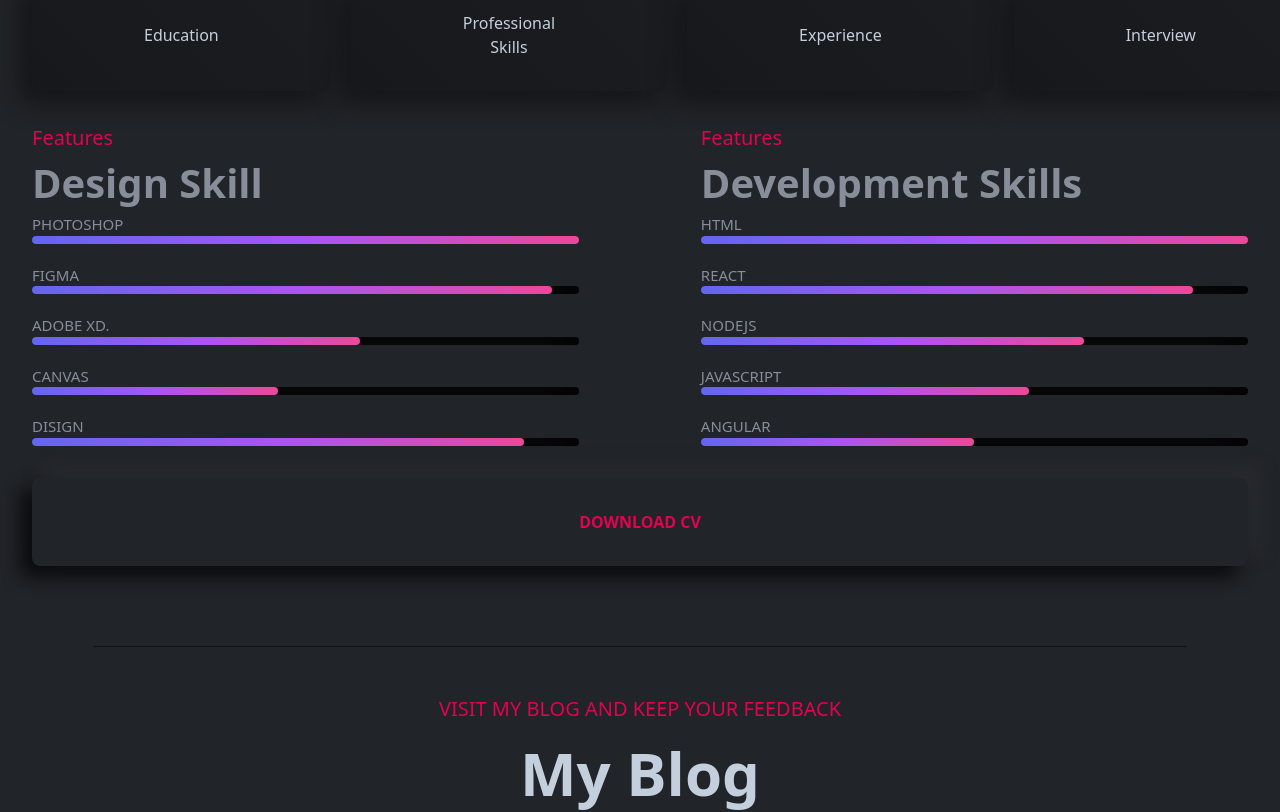
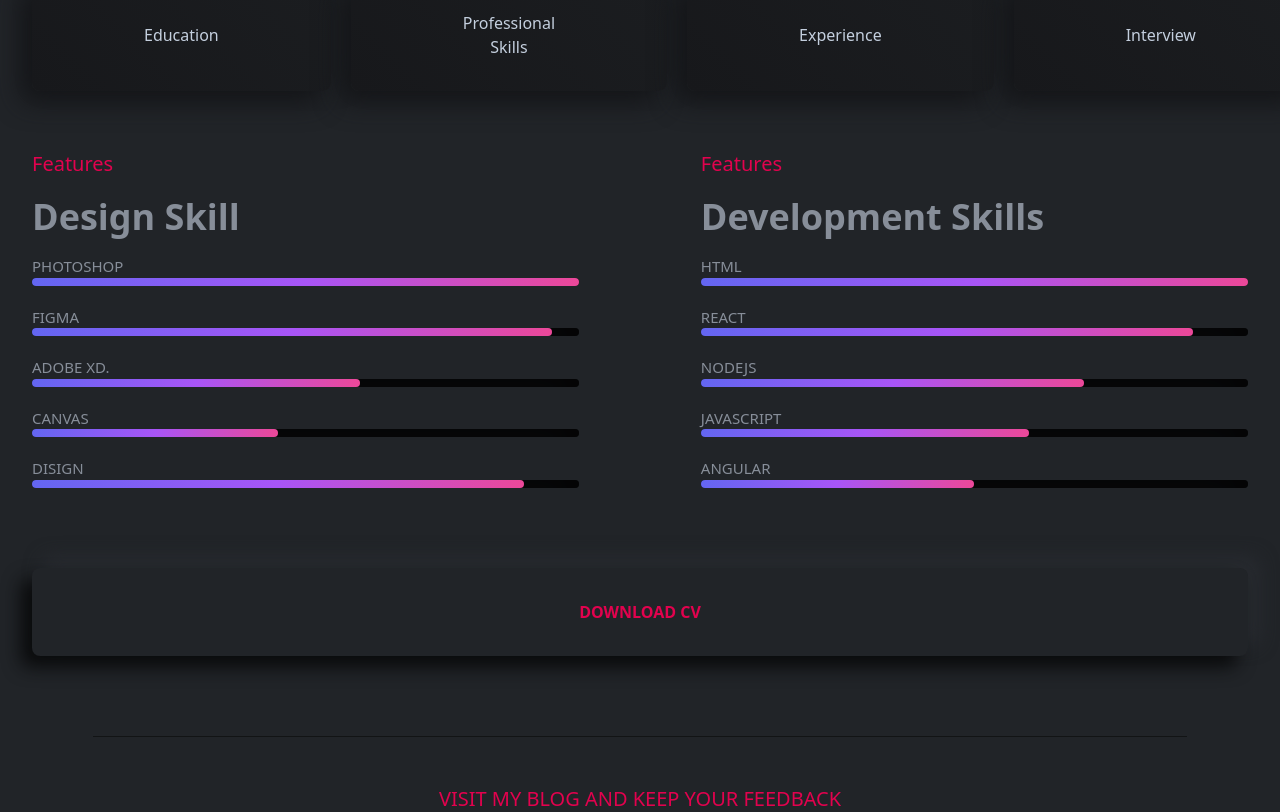
Before and after one commit to Kedesh11/portfolio, a React (Create React App) app: page / in a window 1280 px wide. Shown: the part 3300-4112 px from the top of the page. Built offline with nearby package versions, Linux system fonts and the light colour scheme.

Commit message:
responsive done

```diff
--- a/src/App.css
+++ b/src/App.css
@@ -70,11 +70,6 @@ h2 {
   color: #E2024E;
 }
 
-.skill h1 {
-  color: #878e99;
-  font-size: 40px;
-  font-weight: bold;
-}
 
 .skill p {
   color: #878e99;
--- a/src/App.js
+++ b/src/App.js
@@ -85,7 +85,7 @@ export default function App() {
       {/* Section Portfolio */}
       <div className="w-[90%] h-[1px] bg-[#121415] my-[3em] mx-auto"></div>
       <div>
-        <h3 className="text-[#E2024E] flex justify-center my-[1em]">VISIT MY PORTFOLIO AND KEEP YOUR FEEDBACK</h3>
+        <h3 className="hidden lg:text-[#E2024E] lg:flex lg:justify-center lg:my-[1em] ">VISIT MY PORTFOLIO AND KEEP YOUR FEEDBACK</h3>
         <h1 className="text-[#c4cfde] text-2xl lg:text-6xl flex justify-center font-bold">My Portfolio</h1>
         <div className="grid gap-10 sm:grid-cols md:grid-cols-2 lg:grid-cols-3 lg:justify-between my-[3em] ">
           <a href="#">
@@ -244,10 +244,10 @@ export default function App() {
           <Button className="text-[#c4cfde] hover:text-[#E2024E] py-[2em] px-[7em] rounded-lg resume" title="Interview" />
         </div>
 
-        <div className="flex sm:flex-col sm: md:flex-row  justify-between skill">
+        <div className="hidden lg:flex  lg:justify-between my-[3em]  skill">
           <div className="w-[45%]">
-            <h2>Features</h2>
-            <h1>Design Skill</h1>
+            <h2 className="my-[.5em]">Features</h2>
+            <h1 className="text-[#878e99] font-bold text-4xl my-[.5em]">Design Skill</h1>
             <div className="flex flex-col gap-5">
               <div>
                 <p>PHOTOSHOP</p>
@@ -287,8 +287,94 @@ export default function App() {
           </div>
 
           <div className="w-[45%]">
+            <h2 className="flex justify-start my-[.5em]">Features</h2>
+            <h1 className="text-[#878e99] font-bold text-4xl my-[.5em]">Development Skills</h1>
+            <div className="flex flex-col gap-5">
+              <div>
+                <p>HTML</p>
+                <div className="div-skill  w-full h-[8px] bg-[#202327] rounded-lg">
+                  <div className="h-full w-full bg-gradient-to-r from-indigo-500 via-purple-500 to-pink-500 rounded-lg"></div>
+                </div>
+              </div>
+
+              <div>
+                <p>REACT</p>
+                <div className="div-skill  w-full h-[8px] bg-[#202327] rounded-lg">
+                  <div className="h-full w-[90%] bg-gradient-to-r from-indigo-500 via-purple-500 to-pink-500 rounded-lg"></div>
+                </div>
+              </div>
+
+              <div>
+                <p>NODEJS</p>
+                <div className="div-skill  w-full h-[8px] bg-[#202327] rounded-lg">
+                  <div className="h-full w-[70%] bg-gradient-to-r from-indigo-500 via-purple-500 to-pink-500 rounded-lg"></div>
+                </div>
+              </div>
+
+              <div>
+                <p>JAVASCRIPT</p>
+                <div className="div-skill  w-full h-[8px] bg-[#202327] rounded-lg">
+                  <div className="h-full w-[60%] bg-gradient-to-r from-indigo-500 via-purple-500 to-pink-500 rounded-lg"></div>
+                </div>
+              </div>
+
+              <div>
+                <p>ANGULAR</p>
+                <div className="div-skill  w-full h-[8px] bg-[#202327] rounded-lg">
+                  <div className="h-full w-[50%] bg-gradient-to-r from-indigo-500 via-purple-500 to-pink-500 rounded-lg"></div>
+                </div>
+              </div>
+            </div>
+          </div>
+        </div>
+
+        {/* responsive mobile and matlab */}
+
+        <div className="lg:hidden  skill">
+          <div className="w-full my-[.5em]">
+            <h2 className="my-[.5em]">Features</h2>
+            <h1 className="text-[#878e99] font-bold text-xl my-[5em]">Design Skill</h1>
+            <div className="flex flex-col gap-5">
+              <div>
+                <p>PHOTOSHOP</p>
+                <div className="div-skill  w-full h-[8px] bg-[#202327] rounded-lg">
+                  <div className="h-full w-full bg-gradient-to-r from-indigo-500 via-purple-500 to-pink-500 rounded-lg"></div>
+                </div>
+              </div>
+
+              <div>
+                <p>FIGMA</p>
+                <div className="div-skill  w-full h-[8px] bg-[#202327] rounded-lg">
+                  <div className="h-full w-[95%] bg-gradient-to-r from-indigo-500 via-purple-500 to-pink-500 rounded-lg"></div>
+                </div>
+              </div>
+
+              <div>
+                <p>ADOBE XD.</p>
+                <div className="div-skill  w-full h-[8px] bg-[#202327] rounded-lg">
+                  <div className="h-full w-[60%] bg-gradient-to-r from-indigo-500 via-purple-500 to-pink-500 rounded-lg"></div>
+                </div>
+              </div>
+
+              <div>
+                <p>CANVAS</p>
+                <div className="div-skill  w-full h-[8px] bg-[#202327] rounded-lg">
+                  <div className="h-full w-[45%] bg-gradient-to-r from-indigo-500 via-purple-500 to-pink-500 rounded-lg"></div>
+                </div>
+              </div>
+
+              <div>
+                <p>DISIGN</p>
+                <div className="div-skill  w-full h-[8px] bg-[#202327] rounded-lg">
+                  <div className="h-full w-[90%] bg-gradient-to-r from-indigo-500 via-purple-500 to-pink-500 rounded-lg"></div>
+                </div>
+              </div>
+            </div>
+          </div>
+
+          <div className="w-full my-[3em]">
             <h2 className="flex justify-start">Features</h2>
-            <h1>Development Skills</h1>
+            <h1 className="text-[#878e99] font-bold text-xl">Development Skills</h1>
             <div className="flex flex-col gap-5">
               <div>
                 <p>HTML</p>
@@ -433,11 +519,11 @@ export default function App() {
 
         <div>
           {/* responsive of desktop */}
-          <div className="hidden lg:flex lg:justify-between">
+          <div className="hidden lg:flex lg:justify-between my-[2em ]">
             {/* Section left  */}
-            <div className="px-[3em] w-[30%] h-[700px] rounded-lg flex flex-col justify-between py-[4em] div-left">
-              <div className="w-[200px] h-[200px] mx-auto bg-white rounded-lg rounded-full">
-                <img src="./profile.jpg" className="rounded-full h-full w-full" />
+            <div className="p-[3em] w-[30%] h-[700px] rounded-lg flex flex-col justify-between div-left">
+              <div className="w-[80%] h-[300px] mx-auto bg-white rounded-lg rounded-full">
+                <img src="./profile.jpg" className="rounded-lg h-full w-full" />
               </div>
               <div className=" my-[1em]">
                 <h1 className="text-xl text-white my-[1em]">Marly MOUTSINGA</h1>
@@ -448,7 +534,11 @@ export default function App() {
               </div>
               <div>
                 <h1 className="text-[#878e99]">FIND WITH ME</h1>
-                <div className="flex justify-between"></div>
+                <div className="flex justify-between">
+                  <div className="w-[50px] h-[50px] bg-white]">
+                    <img src="/facebook.png" />
+                  </div>
+                </div>
               </div>
             </div>
 
```
Also changed, not shown: public/slack-removebg.png (added), public/slack.png (added). Lines whose indentation alone changed are shown as unchanged.
